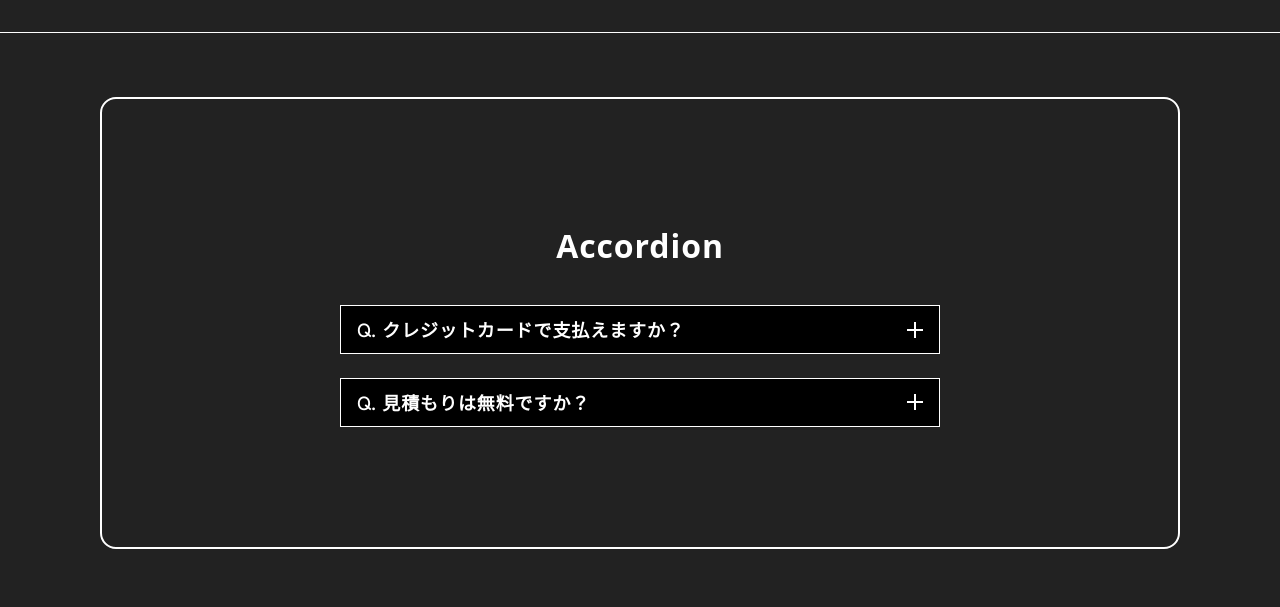
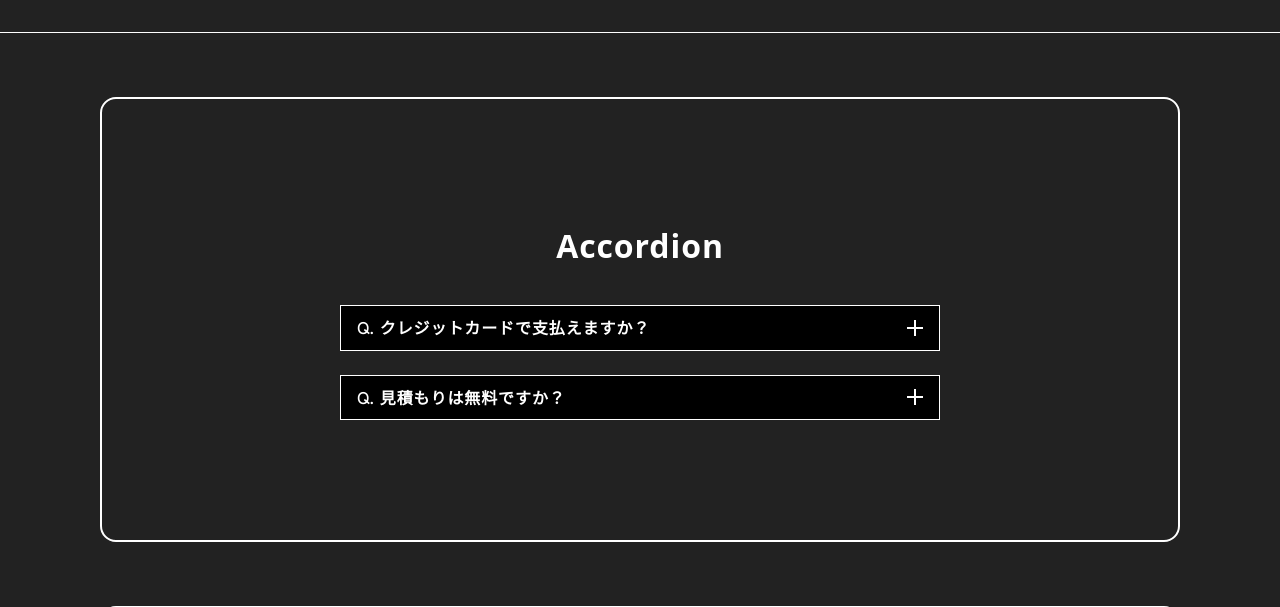
Before and after one commit to seiyaie/leaf-design-lab, a PHP site: page / in a window 1280 px wide. Shown: the part 767-1374 px from the top of the page. Run offline with PHP 8.4, Linux system fonts and the light colour scheme; some web fonts are replaced.

Commit message:
アコーディオンのフォントサイズとアイコンのサイズを変更し、レスポンシブデザインを追加しました。

```diff
--- a/css/style.css
+++ b/css/style.css
@@ -743,11 +743,16 @@ page > accordion
   padding: 8px 16px;
   font-weight: bold;
   position: relative;
-  font-size: 14px;
+  font-size: 10px;
+}
+@media screen and (min-width: 500px) {
+  .accordion-summary {
+    font-size: 12px;
+  }
 }
 @media screen and (min-width: 768px) {
   .accordion-summary {
-    font-size: 18px;
+    font-size: 16px;
   }
 }
 
@@ -765,7 +770,7 @@ page > accordion
 }
 
 .accordion-summary::before {
-  width: 14px;
+  width: 10px;
   height: 2px;
   right: 16px;
 }
@@ -778,8 +783,8 @@ page > accordion
 
 .accordion-summary::after {
   width: 2px;
-  height: 14px;
-  right: 22px;
+  height: 10px;
+  right: 20px;
   transition: rotate 0.3s;
 }
 @media screen and (min-width: 768px) {
--- a/scss/page/_accordion.scss
+++ b/scss/page/_accordion.scss
@@ -33,10 +33,13 @@ page > accordion
     padding: 8px 16px;
     font-weight: bold;
     position: relative;
-    font-size: 14px;
+    font-size: 10px;
 
+    @include g.mq(sm) {
+        font-size: 12px;
+    }
     @include g.mq() {
-        font-size: 18px;
+        font-size: 16px;
     }
 }
 
@@ -54,7 +57,7 @@ page > accordion
 }
 
 .accordion-summary::before {
-    width: 14px;
+    width: 10px;
     height: 2px;
     right: 16px;
 
@@ -66,8 +69,8 @@ page > accordion
 
 .accordion-summary::after {
     width: 2px;
-    height: 14px;
-    right: 22px;
+    height: 10px;
+    right: 20px;
     transition: rotate 0.3s;
 
     @include g.mq() {
```
Also changed, not shown: 1 other file.
